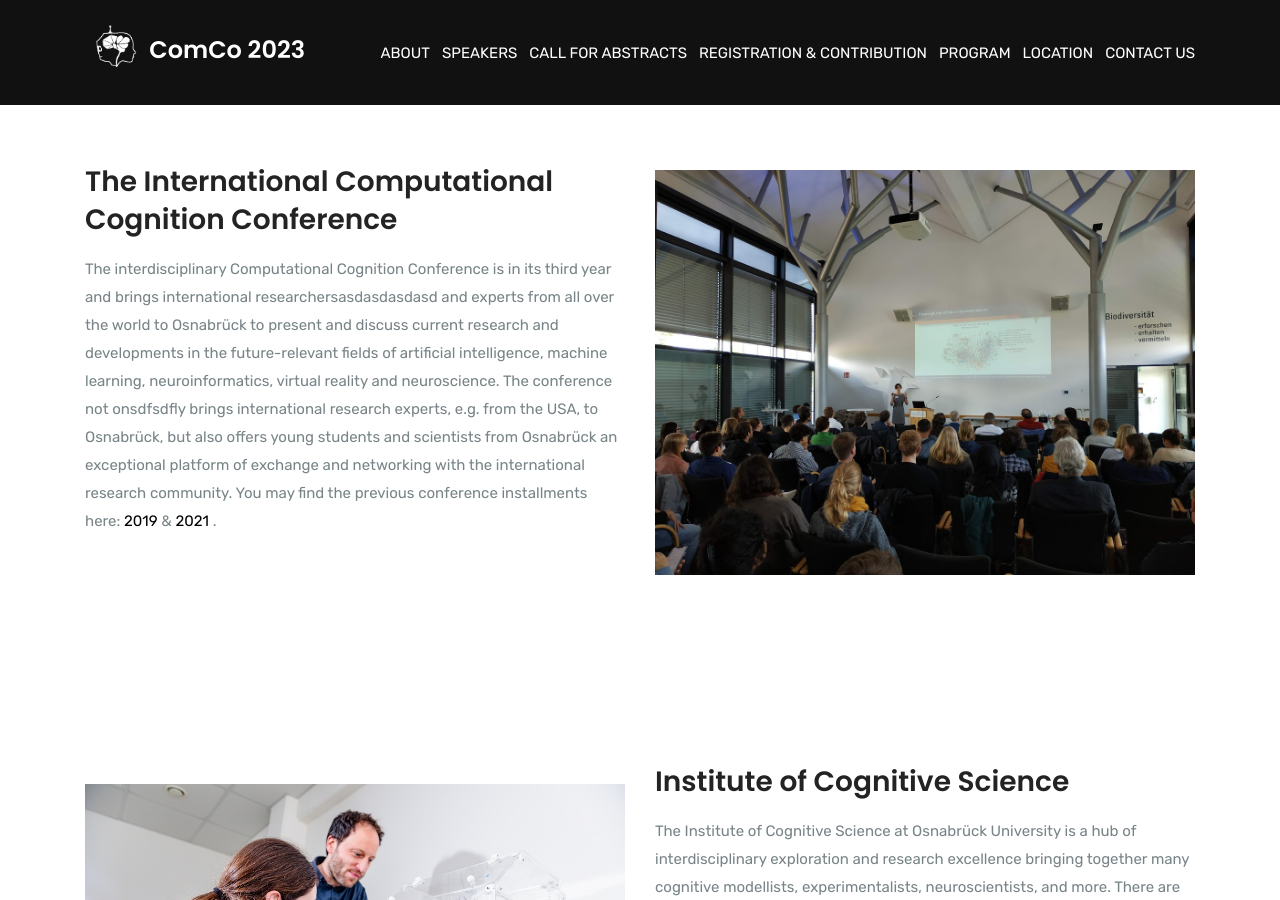
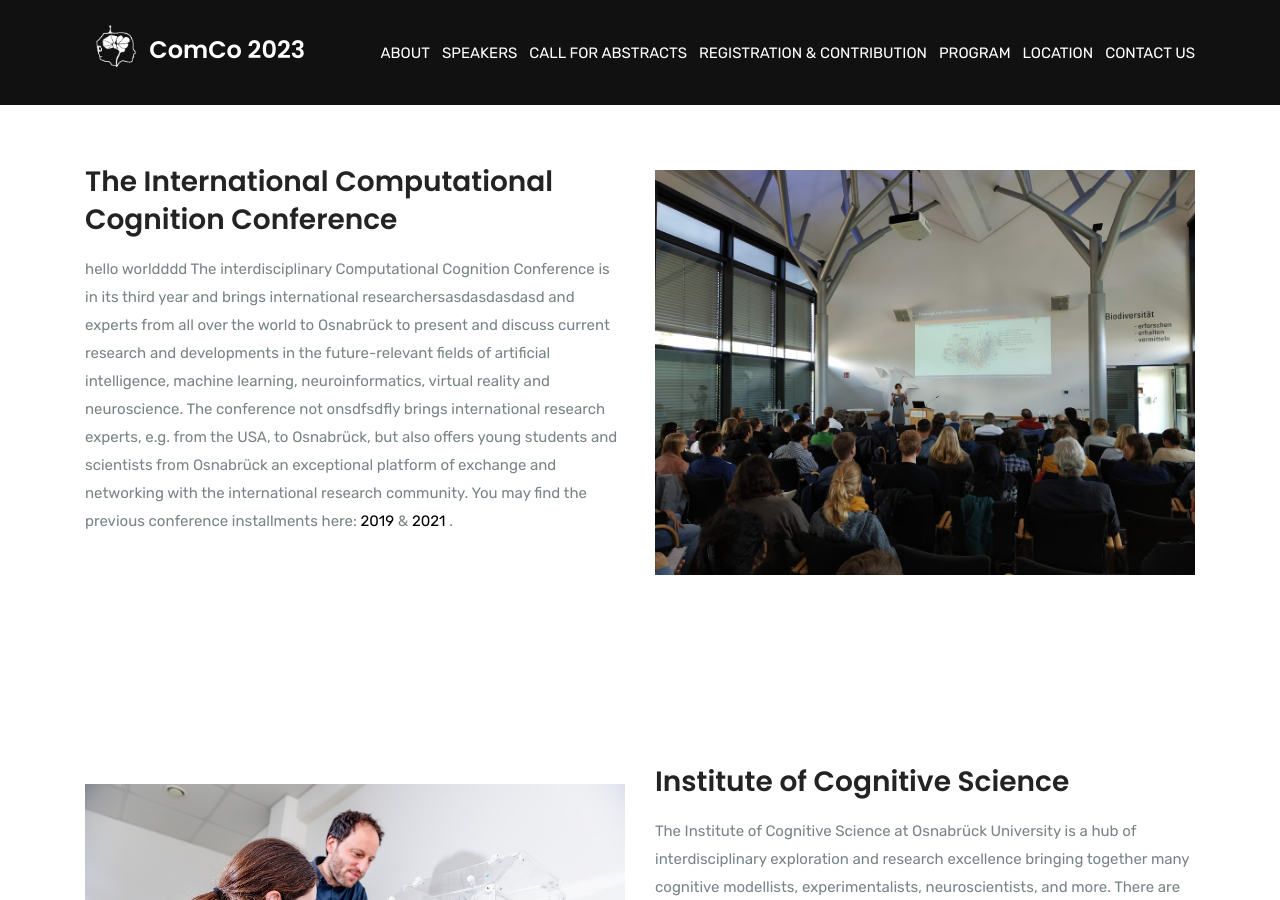
Before and after one commit to comco23/comco23.github.io, a Jekyll site: the page built from about.html, in a window 1280 px wide and 900 px high, scrolled down 1004 px. Built offline with Jekyll 4.4.1, drawn with Linux system fonts in a browser that asks for light colours.

Commit message:
main user making the commits

```diff
--- a/_config.yml
+++ b/_config.yml
@@ -12,7 +12,7 @@ mobile:
 keywords: conference
 address: Bohnenkamp-Haus, Botanical Garden Osnabrück, Albrechtstraße 29, 49076 Osnabrück
 description: >-
-    The interdisciplinary Computational Cognition Conference is in its third year and brings international
+    hello worldddd The interdisciplinary Computational Cognition Conference is in its third year and brings international
     researchersasdasdasdasd and experts from all over the world to Osnabrück to present and discuss current research and developments
     in the future-relevant fields of artificial intelligence, machine learning, neuroinformatics, virtual reality and
     neuroscience. The conference not onsdfsdfly brings international research experts, e.g. from the USA, to Osnabrück, but also
```
